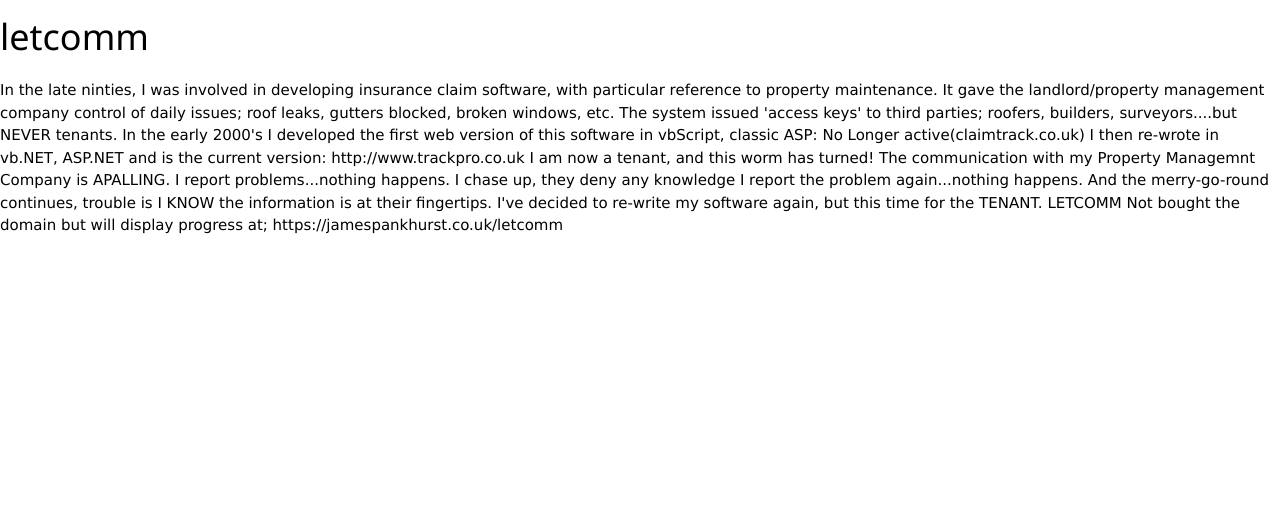
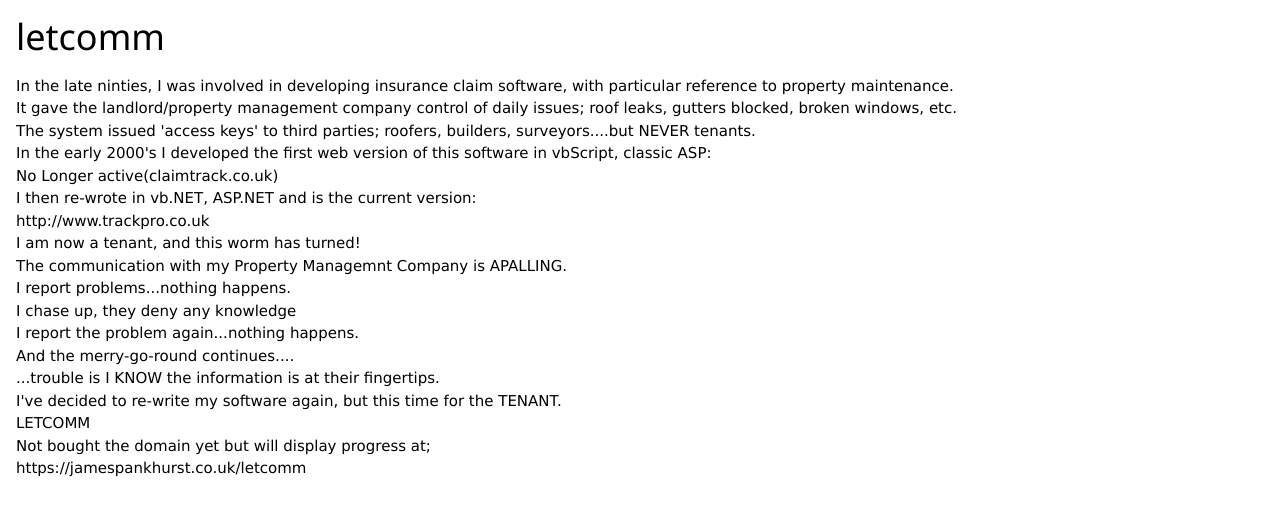
Before and after one commit to jamespankhurst/letcomm, a plain HTML site: page index.html in a window 1280 px wide. Drawn offline with Linux system fonts and the light colour scheme.

Commit message:
Story update

```diff
--- a/index.html
+++ b/index.html
@@ -13,41 +13,45 @@
  </head>
  <title>letcomm</title>
  <body>
-   <h1>letcomm</h1>
-   <p>
+   <h1 class="w3-container">letcomm</h1>
+   <div class="w3-container">
      In the late ninties, I was involved in developing insurance claim software, with particular reference to property maintenance.
-
+     <br />
      It gave the landlord/property management company control of daily issues; roof leaks, gutters blocked, broken windows, etc.
-
+     <br />
      The system issued 'access keys' to third parties; roofers, builders, surveyors....but NEVER tenants.
-
+     <br />
      In the early 2000's I developed the first web version of this software in vbScript, classic ASP:
-
+      <br />
      No Longer active(claimtrack.co.uk)
-
+<br />
      I then re-wrote in vb.NET, ASP.NET and is the current version:
-
+<br />
      http://www.trackpro.co.uk
-
+<br />
      I am now a tenant, and this worm has turned!
-
+<br />
      The communication with my Property Managemnt Company is APALLING.
-
+<br />
      I report problems...nothing happens.
+     <br />
      I chase up, they deny any knowledge
+     <br />
      I report the problem again...nothing happens.
-
-     And the merry-go-round continues, trouble is I KNOW the information is at their fingertips.
-
+<br />
+     And the merry-go-round continues....
+<br />
+     ...trouble is I KNOW the information is at their fingertips.
+     <br />
      I've decided to re-write my software again, but this time for the TENANT.
-
+<br />
      LETCOMM
-
-     Not bought the domain but will display progress at;
-
+<br />
+     Not bought the domain yet but will display progress at;
+<br />
      https://jamespankhurst.co.uk/letcomm
 
 
-   </p>
+   </div>
   </body>
 </html>
```
Also changed, not shown: 1 other file.
